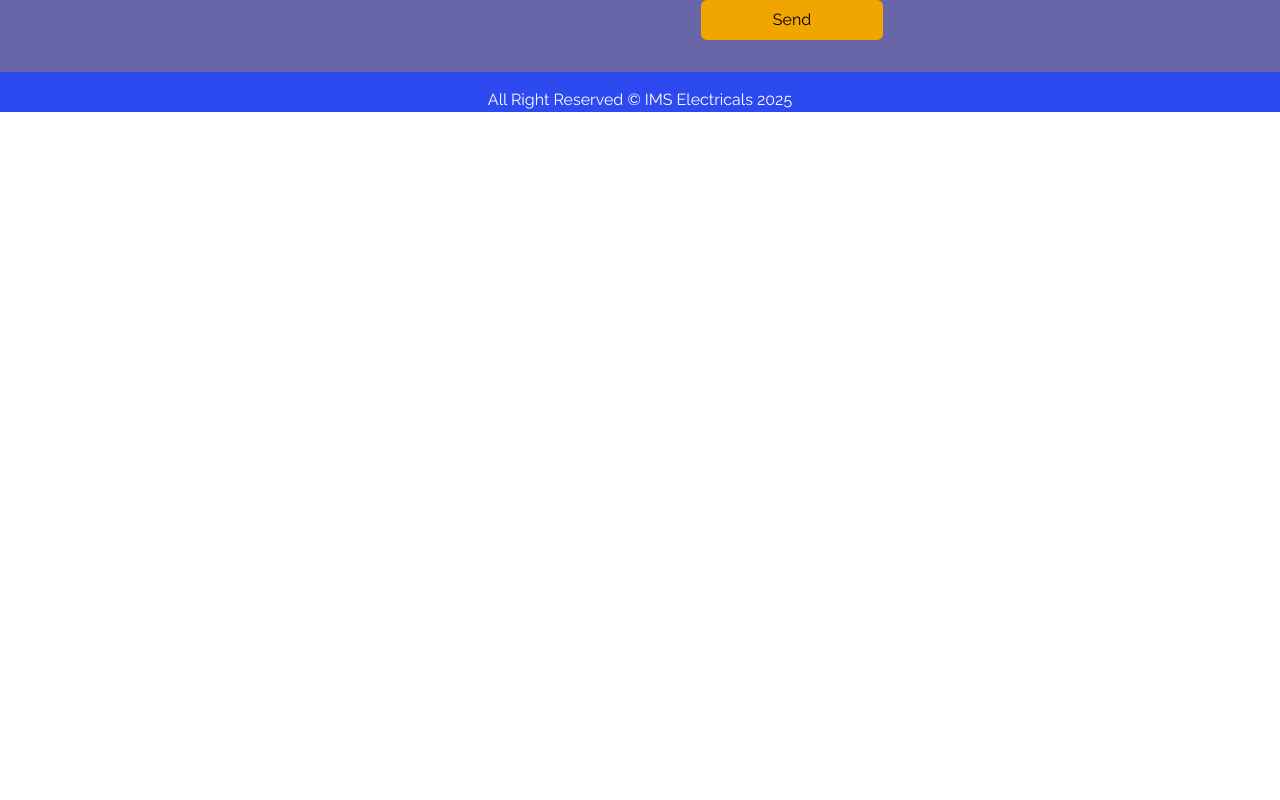
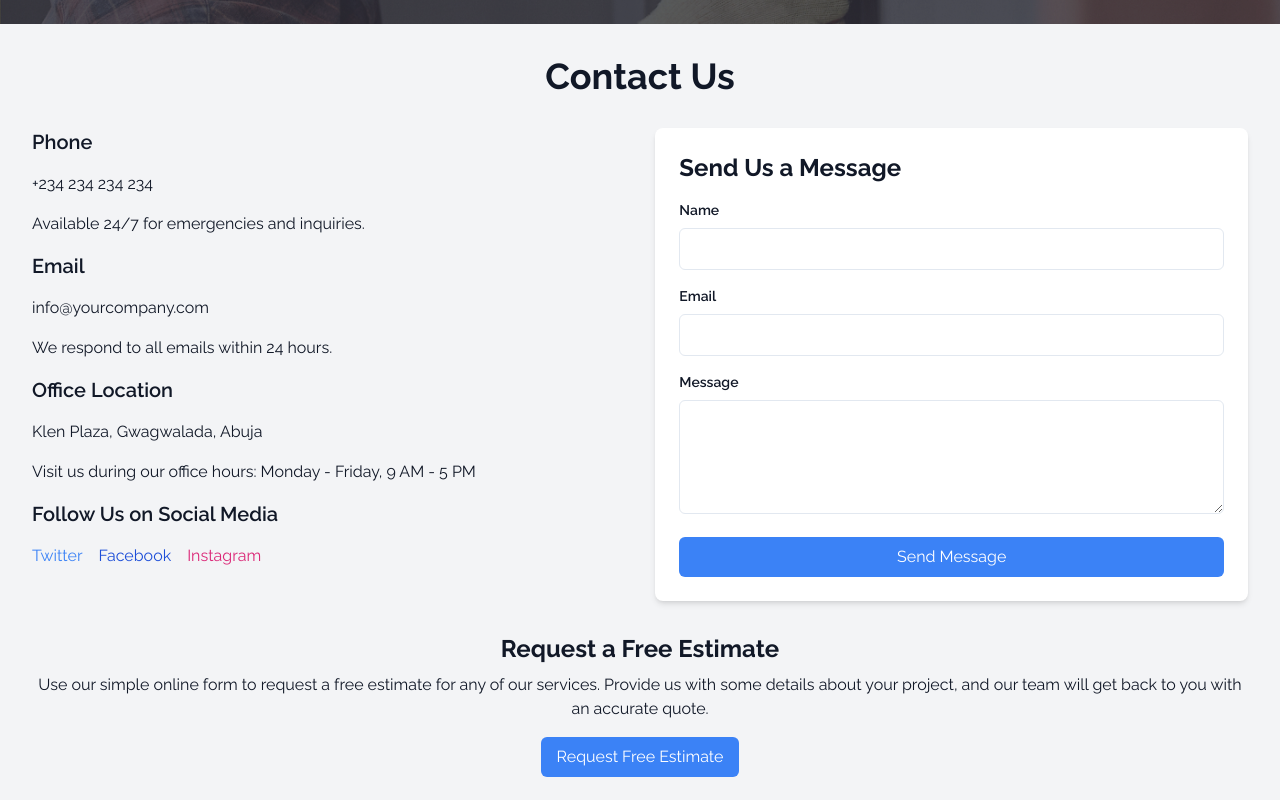
Before and after one commit to Yusuf-Najeeb/ims-new, a Next.js app: page /contact in a window 1280 px wide. Shown: the part 600-1400 px from the top of the page. Before the commit the page ends 800 px from the top, so only its background shows below. Built offline with nearby package versions, Linux system fonts and the light colour scheme.

Commit message:
initialized: Contact us component

```diff
--- a/app/about/page.tsx
+++ b/app/about/page.tsx
@@ -5,8 +5,8 @@ export default function About() {
   return (
     <section>
       <PageHeader
-        title={"About Us"}
-        image={"/backgd.png"}
+        title="Our Story"
+        image="/backgd.png"
         description="We believe that excellence isn't just about the final product; it's about the entire process, from the initial consultation to the completion of the project and beyond."
       />
       <AboutIMS />
--- a/app/contact/page.tsx
+++ b/app/contact/page.tsx
@@ -1,7 +1,14 @@
+import PageHeader from "@/components/pageHeader";
+import ContactUs from "@/components/contactInfo";
 export const Contact = () => {
   return (
     <div>
-      <h1>Contact Page</h1>
+      <PageHeader
+        image="/backgd.png"
+        title="We're Here to Help"
+        description="Whether you have a question, need a service quote, or want to give feedback, our team is ready to assist you. Reach out to us through any of the methods below, and we'll get back to you as soon as possible."
+      />
+      <ContactUs />
     </div>
   );
 };
--- a/app/services/page.tsx
+++ b/app/services/page.tsx
@@ -8,11 +8,9 @@ export default function Service() {
   return (
     <main>
       <PageHeader
-        title={"Services"}
-        description={
-          "We are committed to providing top-notch quality and reliability in all aspects of our services. This highlights the breadth and depth of our dedication to excellence in both technical and customer service"
-        }
-        image={"/backgd.png"}
+        title="We Love What We Do"
+        description="We are committed to providing top-notch quality and reliability in all aspects of our services. This highlights the breadth and depth of our dedication to excellence in both technical and customer service"
+        image="/backgd.png"
       />
       <OurServices />
       <Offers />
--- a/components/about/teams.tsx
+++ b/components/about/teams.tsx
@@ -7,6 +7,7 @@ interface TeamCardProps {
   specialty: string;
   phone: string;
 }
+
 const teams: TeamCardProps[] = [
   {
     image: "/engineer.jpg",
--- /dev/null
+++ b/components/contactInfo.tsx
@@ -0,0 +1,132 @@
+import React from "react";
+
+export default function ContactUs() {
+  return (
+    <section className="p-8 bg-gray-100 text-gray-900">
+      <div className="max-w-7xl mx-auto">
+        <h1 className="text-4xl font-bold text-center mb-8">Contact Us</h1>
+
+        <div className="flex flex-col md:flex-row gap-8">
+          {/* Contact Information */}
+          <div className="md:w-1/2 space-y-4">
+            <h3 className="text-xl font-semibold">Phone</h3>
+            <p>+234 234 234 234</p>
+            <p>Available 24/7 for emergencies and inquiries.</p>
+
+            <h3 className="text-xl font-semibold">Email</h3>
+            <p>info@yourcompany.com</p>
+            <p>We respond to all emails within 24 hours.</p>
+
+            <h3 className="text-xl font-semibold">Office Location</h3>
+            <p>Klen Plaza, Gwagwalada, Abuja</p>
+            <p>
+              Visit us during our office hours: Monday - Friday, 9 AM - 5 PM
+            </p>
+
+            <h3 className="text-xl font-semibold">Follow Us on Social Media</h3>
+            <ul className="flex gap-4">
+              <li>
+                <a
+                  href="https://twitter.com/yourcompany"
+                  className="text-blue-500"
+                >
+                  Twitter
+                </a>
+              </li>
+              <li>
+                <a
+                  href="https://facebook.com/yourcompany"
+                  className="text-blue-700"
+                >
+                  Facebook
+                </a>
+              </li>
+              <li>
+                <a
+                  href="https://instagram.com/yourcompany"
+                  className="text-pink-600"
+                >
+                  Instagram
+                </a>
+              </li>
+            </ul>
+          </div>
+
+          {/* Contact Form */}
+          <div className="md:w-1/2 bg-white p-6 rounded-lg shadow-md">
+            <h2 className="text-2xl font-bold mb-4">Send Us a Message</h2>
+            <form>
+              <div className="mb-4">
+                <label
+                  className="block text-sm font-semibold mb-2"
+                  htmlFor="name"
+                >
+                  Name
+                </label>
+                <input
+                  className="w-full px-4 py-2 border rounded-md"
+                  type="text"
+                  id="name"
+                  name="name"
+                  required
+                />
+              </div>
+              <div className="mb-4">
+                <label
+                  className="block text-sm font-semibold mb-2"
+                  htmlFor="email"
+                >
+                  Email
+                </label>
+                <input
+                  className="w-full px-4 py-2 border rounded-md"
+                  type="email"
+                  id="email"
+                  name="email"
+                  required
+                />
+              </div>
+              <div className="mb-4">
+                <label
+                  className="block text-sm font-semibold mb-2"
+                  htmlFor="message"
+                >
+                  Message
+                </label>
+                <textarea
+                  className="w-full px-4 py-2 border rounded-md"
+                  id="message"
+                  name="message"
+                  rows={4}
+                  required
+                ></textarea>
+              </div>
+              <button
+                className="w-full bg-blue-500 text-white px-4 py-2 rounded-md hover:bg-blue-700"
+                type="submit"
+              >
+                Send Message
+              </button>
+            </form>
+          </div>
+        </div>
+
+        {/* Request Free Estimate */}
+        <div className="mt-8 text-center">
+          <h2 className="text-2xl font-bold">Request a Free Estimate</h2>
+          <p className="mt-2">
+            Use our simple online form to request a free estimate for any of our
+            services. Provide us with some details about your project, and our
+            team will get back to you with an accurate quote.
+          </p>
+          <a
+            href="/request-estimate"
+            className="mt-4 inline-block bg-blue-500 text-white px-4 py-2 rounded-md hover:bg-blue-700"
+          >
+            Request Free Estimate
+          </a>
+        </div>
+      </div>
+    </section>
+  );
+}
--- a/components/services/allServices.tsx
+++ b/components/services/allServices.tsx
@@ -7,7 +7,7 @@ export default function AllServices() {
       <div className="absolute inset-0 bg-[#F0A500]/10"></div>
       <h2 className="text-3xl sm:text-4xl font-bold mb-2">All Services</h2>
       <p className="text-xl font-semibold">Have a glance at all our services</p>
-      <div className="flex justify-center items-start gap-x-60 text-left my-8">
+      <div className="flex flex-col sm:flex-row justify-center items-start gap-x-60 gap-y-10 text-left my-8">
         <div>
           <h3 className="font-semibold">Residential Buildings</h3>
           <ul className="pl-6">
```
